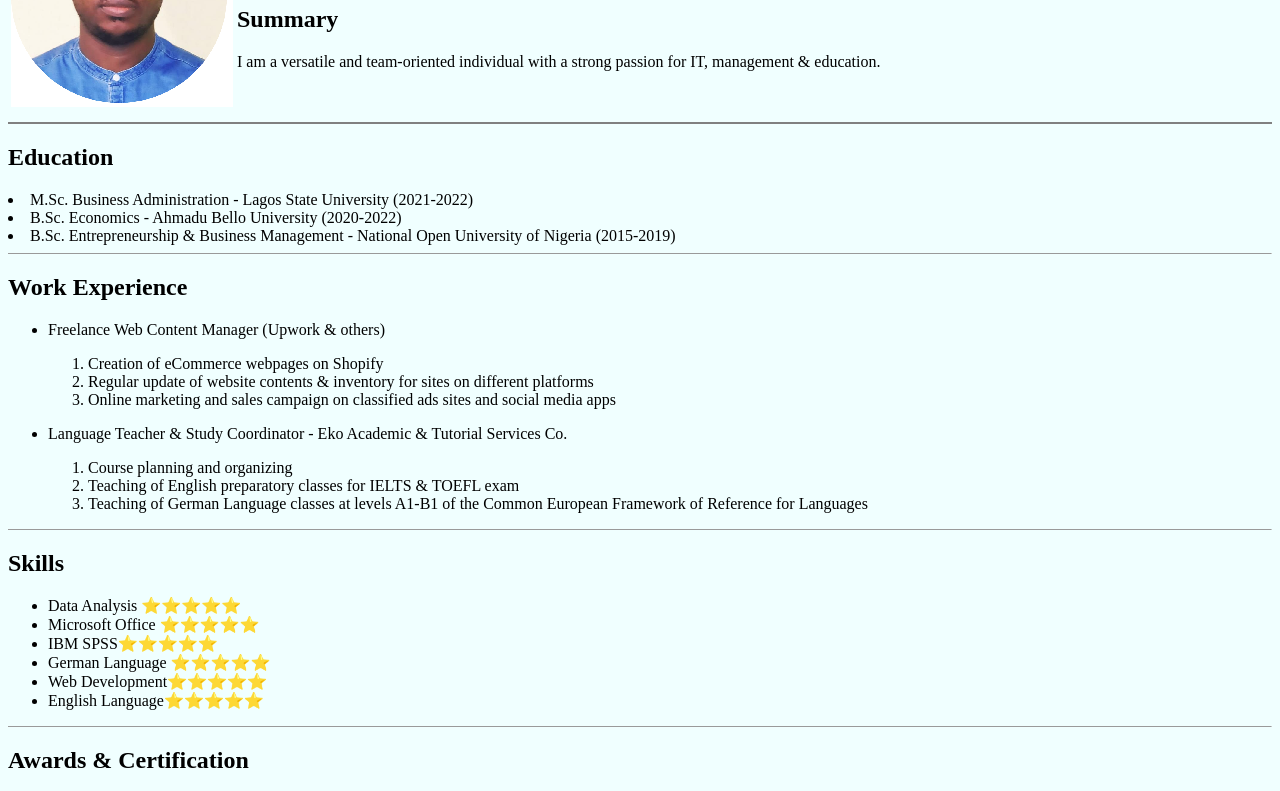
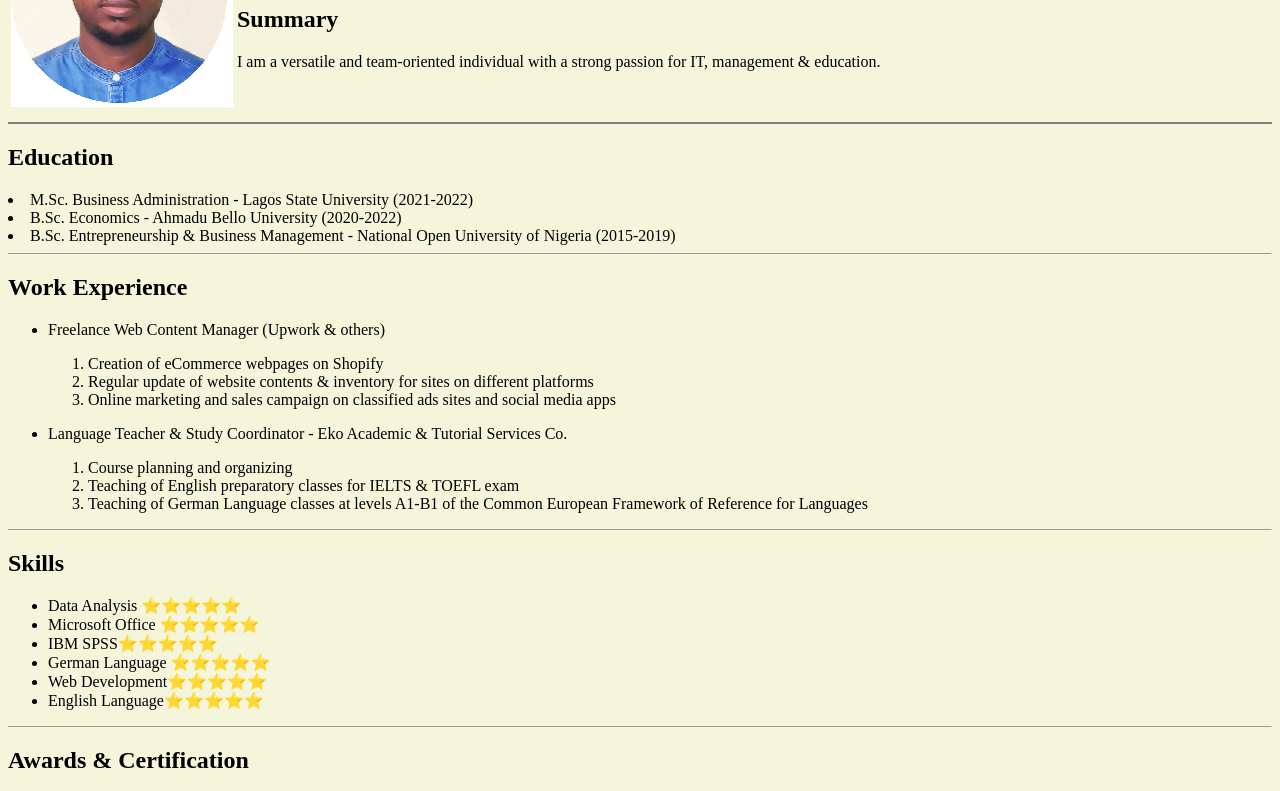
Before and after one commit to ilesanmei/Resume, a plain HTML site: page index.html in a window 1280 px wide. Shown: the part 124-915 px from the top of the page. Drawn offline with Linux system fonts and the light colour scheme.

Commit message:
Update index.html

```diff
--- a/index.html
+++ b/index.html
@@ -1,5 +1,5 @@
 <!DOCTYPE html>
-<html lang="en"style="background:Azure">
+<html lang="en"style="background:beige">
 
 <head>
     <meta charset="UTF-8">
```
